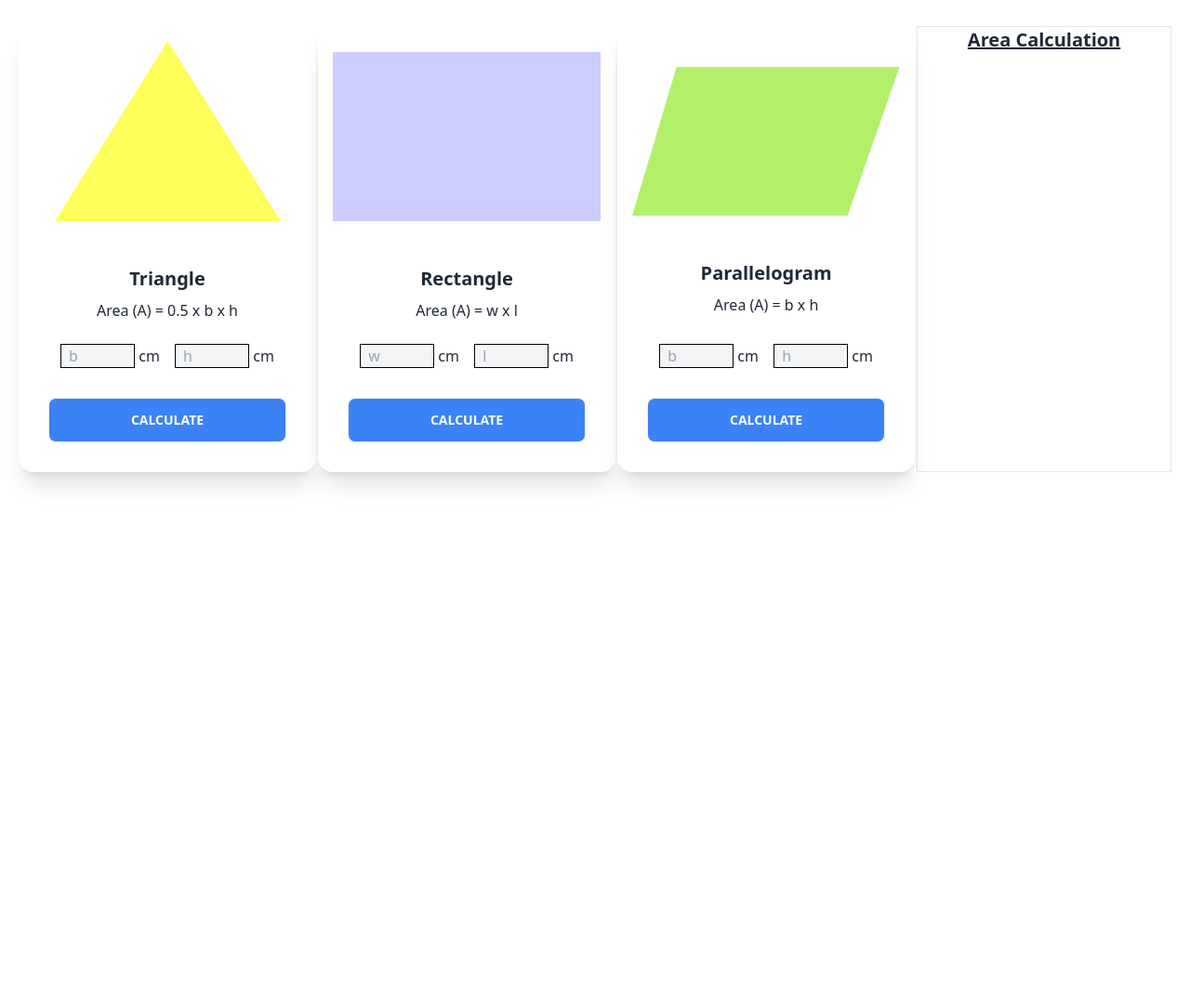
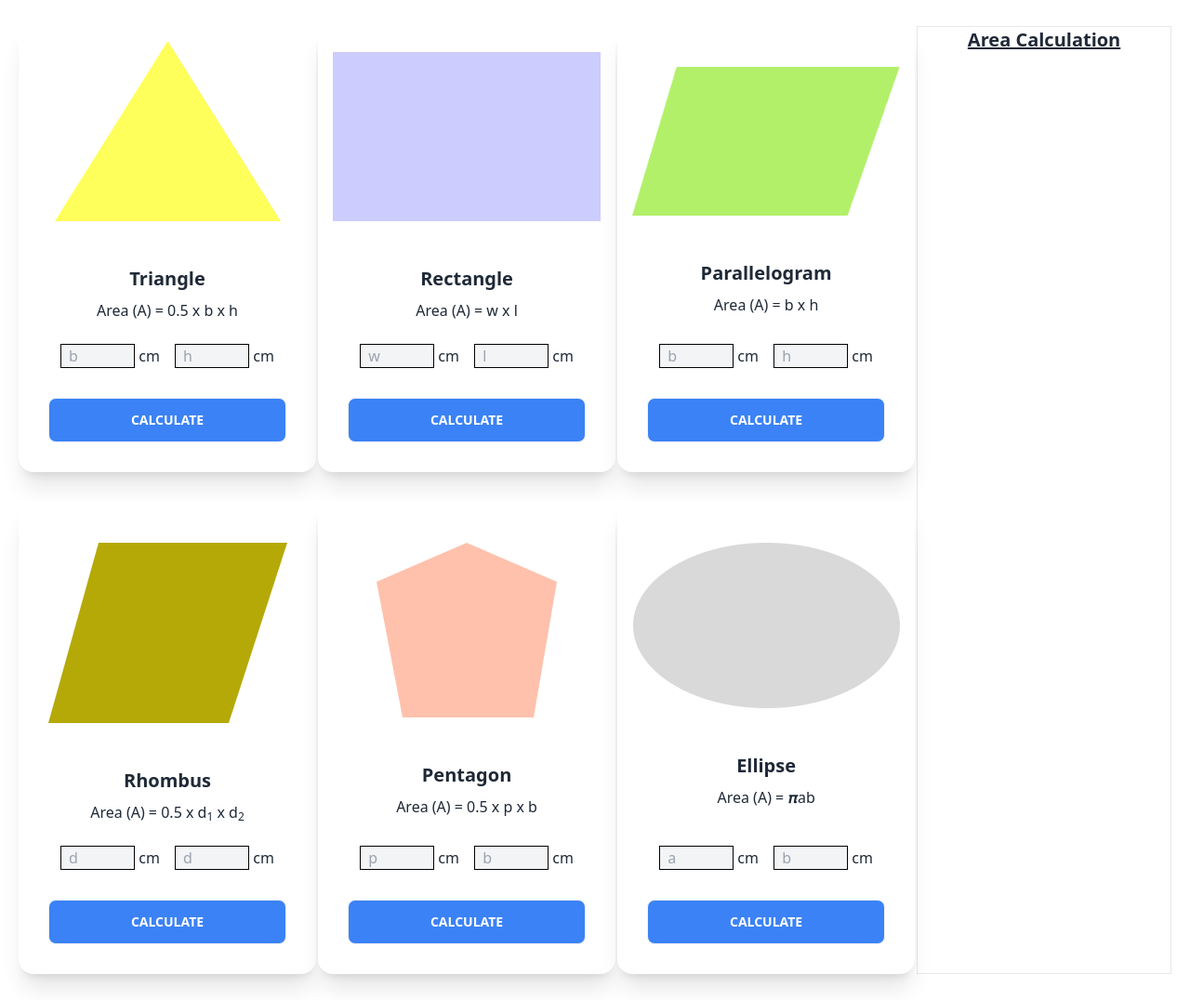
Before and after one commit to justJubair/geometry-genius, a plain HTML site: page index.html in a window 1280 px wide. Shown: the whole page at 93% size. Before the commit the page ends 800 px from the top, so only its background shows below. Drawn offline with nearby package versions, Linux system fonts and the light colour scheme.

Commit message:
six shapes of function added

```diff
--- a/index.html
+++ b/index.html
@@ -82,6 +82,72 @@
                         </div>
                       </div>
                       <!-- parallelogram ends -->
+
+                      <!-- rhombus -->
+                    <div class="card bg-base-100 lg:w-80 shadow-xl">
+                        <figure class="mt-7 p-4"><img src="./images/rhombus.png" alt="" /></figure>
+                        <div class="card-body">
+                          <h2 class="text-center text-xl font-semibold">Rhombus</h2>
+                          <p class="text-center">Area (A) = 0.5 x d<sub>1</sub> x d<sub>2</sub></p>
+                        <!-- input container -->
+                          <div class="text-center my-4">
+                            <input type="number" id="rhombus-diagonal-one" class="border px-2 border-black w-20 bg-gray-100" placeholder="d">
+                            <span>cm</span>
+                            <input type="number" id="rhombus-diagonal-two" class="border px-2 ml-3 border-black w-20 bg-gray-100" placeholder="d">
+                            <span>cm</span>
+                         </div>
+                         <div id="rhombus-area">
+                         </div>
+                          <div class="card-actions">
+                            <button onclick="calculateRhombusArea()" class="btn bg-blue-500 hover:bg-blue-900 text-white w-full">Calculate</button>
+                          </div>
+                        </div>
+                      </div>
+                      <!-- rhombus ends -->
+
+                      <!-- pentagon -->
+                    <div class="card bg-base-100 lg:w-80 shadow-xl">
+                        <figure class="mt-7 p-4"><img src="./images/pentagon.png" alt="" /></figure>
+                        <div class="card-body">
+                          <h2 class="text-center text-xl font-semibold">Pentagon</h2>
+                          <p class="text-center">Area (A) = 0.5 x p x b</p>
+                        <!-- input container -->
+                          <div class="text-center my-4">
+                            <input type="number" id="pentagon-perimeter" class="border px-2 border-black w-20 bg-gray-100" placeholder="p">
+                            <span>cm</span>
+                            <input type="number" id="pentagon-apothem" class="border px-2 ml-3 border-black w-20 bg-gray-100" placeholder="b">
+                            <span>cm</span>
+                         </div>
+                         <div id="pentagon-area">
+                         </div>
+                          <div class="card-actions">
+                            <button onclick="calculatePentagonArea()" class="btn bg-blue-500 hover:bg-blue-900 text-white w-full">Calculate</button>
+                          </div>
+                        </div>
+                      </div>
+                      <!-- pentagon ends -->
+
+                      <!-- ellipse -->
+                    <div class="card bg-base-100 lg:w-80 shadow-xl">
+                        <figure class="mt-7 p-4"><img src="./images/ellipse.png" alt="" /></figure>
+                        <div class="card-body">
+                          <h2 class="text-center text-xl font-semibold">Ellipse</h2>
+                          <p class="text-center">Area (A) = 𝝅ab</p>
+                        <!-- input container -->
+                          <div class="text-center my-4">
+                            <input type="number" id="rhombus-diagonal-one" class="border px-2 border-black w-20 bg-gray-100" placeholder="a">
+                            <span>cm</span>
+                            <input type="number" id="rhombus-diagonal-two" class="border px-2 ml-3 border-black w-20 bg-gray-100" placeholder="b">
+                            <span>cm</span>
+                         </div>
+                         <div id="ellipse-area">
+                         </div>
+                          <div class="card-actions">
+                            <button onclick="calculateRhombusArea()" class="btn bg-blue-500 hover:bg-blue-900 text-white w-full">Calculate</button>
+                          </div>
+                        </div>
+                      </div>
+                      <!-- ellipse ends -->
                 </div>
                 <!-- area container -->
                 <div class="lg:w-[300px] border text-center">
--- a/index.js
+++ b/index.js
@@ -47,3 +47,19 @@ function calculateParallelogramArea() {
           area = base * height;
     setInnerHTMLArea('parallelogram-area', area);
 }
+
+// calculate the area of rhombus
+function calculateRhombusArea() {
+    const diagonalOne = getInputValue('rhombus-diagonal-one'),
+          diagonalTwo = getInputValue('rhombus-diagonal-two'),
+          area = diagonalOne * diagonalTwo;
+    setInnerHTMLArea('rhombus-area', area);
+}
+
+// calculate the area of pentagon
+function calculatePentagonArea() {
+    const perimeter = getInputValue('pentagon-perimeter'),
+          apothem = getInputValue('pentagon-apothem'),
+          area = 0.5 * perimeter * apothem;
+    setInnerHTMLArea('pentagon-area', area);
+}
```
